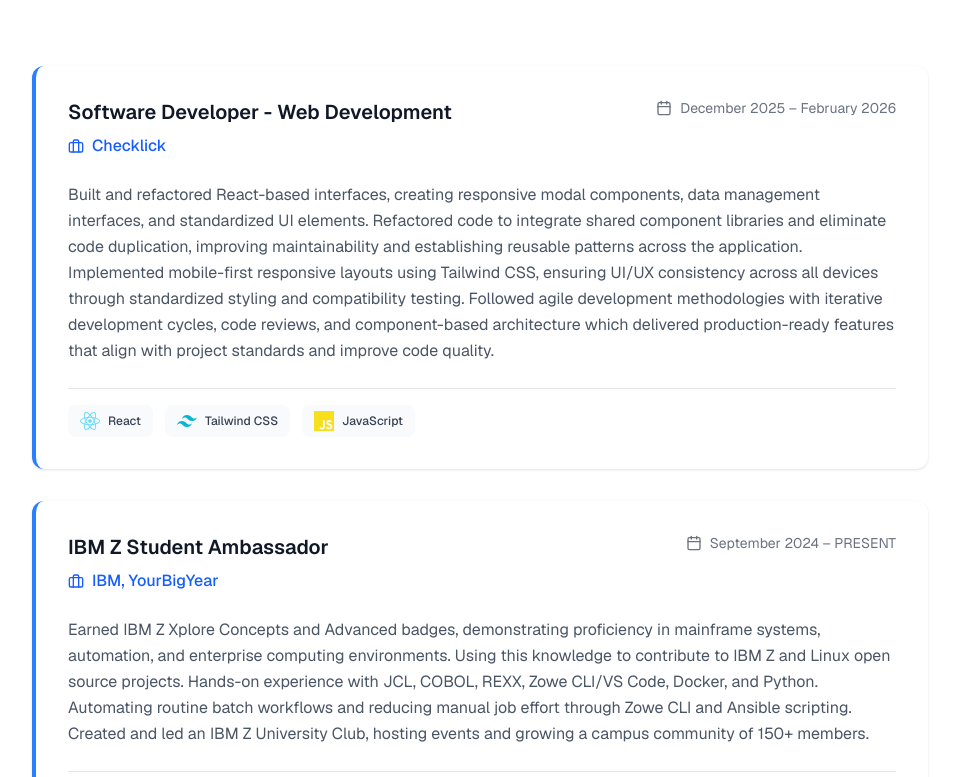
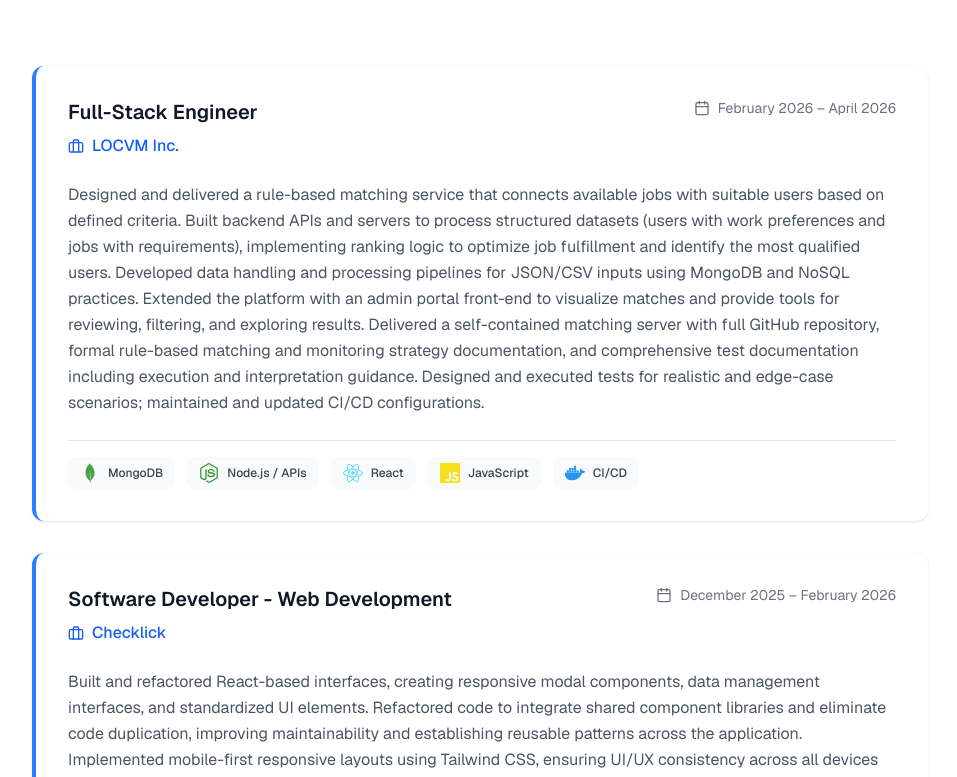
Before and after one commit to zshan-dev/zeeshans-portfolio, a Next.js app: page / in a window 1280 px wide. Shown: the part 982-1759 px from the top of the page, without its empty margins (160-1117 px from the left). Built offline with nearby package versions, Linux system fonts and the light colour scheme.

Commit message:
New position

```diff
--- a/src/app/data/portfolioData.js
+++ b/src/app/data/portfolioData.js
@@ -19,12 +19,27 @@
   SiNodedotjs,
   SiExpress,
   SiGoogle,
-  SiTypescript
+  SiTypescript,
+  SiMongodb
 } from 'react-icons/si';
 
 export const workExperience = [
   {
     id: 1,
+    position: "Full-Stack Engineer",
+    company: "LOCVM Inc.",
+    date: "February 2026 – April 2026",
+    description: "Designed and delivered a rule-based matching service that connects available jobs with suitable users based on defined criteria. Built backend APIs and servers to process structured datasets (users with work preferences and jobs with requirements), implementing ranking logic to optimize job fulfillment and identify the most qualified users. Developed data handling and processing pipelines for JSON/CSV inputs using MongoDB and NoSQL practices. Extended the platform with an admin portal front-end to visualize matches and provide tools for reviewing, filtering, and exploring results. Delivered a self-contained matching server with full GitHub repository, formal rule-based matching and monitoring strategy documentation, and comprehensive test documentation including execution and interpretation guidance. Designed and executed tests for realistic and edge-case scenarios; maintained and updated CI/CD configurations.",
+    techStack: [
+      { icon: SiMongodb, name: "MongoDB", color: "#47A248" },
+      { icon: SiNodedotjs, name: "Node.js / APIs", color: "#339933" },
+      { icon: SiReact, name: "React", color: "#61DAFB" },
+      { icon: SiJavascript, name: "JavaScript", color: "#F7DF1E" },
+      { icon: SiDocker, name: "CI/CD", color: "#2496ED" }
+    ]
+  },
+  {
+    id: 2,
     position: "Software Developer - Web Development",
     company: "Checklick",
     date: "December 2025 – February 2026",
@@ -36,7 +51,7 @@
     ]
   },
   {
-    id: 2,
+    id: 3,
     position: "IBM Z Student Ambassador",
     company: "IBM, YourBigYear",
     date: "September 2024 – PRESENT",
@@ -48,7 +63,7 @@
     ]
   },
   {
-    id: 3,
+    id: 4,
     position: "Software Engineering Fellow",
     company: "Headstarter",
     date: "June 2024 – August 2024",
@@ -90,8 +105,7 @@
       { icon: SiTypescript, name: "TypeScript", color: "#3178C6" },
       { icon: SiReact, name: "React", color: "#61DAFB" },
       { icon: SiNodedotjs, name: "Bun/Node", color: "#339933" },
-      { icon: SiOpenai, name: "OpenRouter", color: "#412991" },
-      { icon: SiDocker, name: "Docker", color: "#2496ED" }
+      { icon: SiOpenai, name: "OpenRouter", color: "#412991" }
     ]
   },
   {
```
